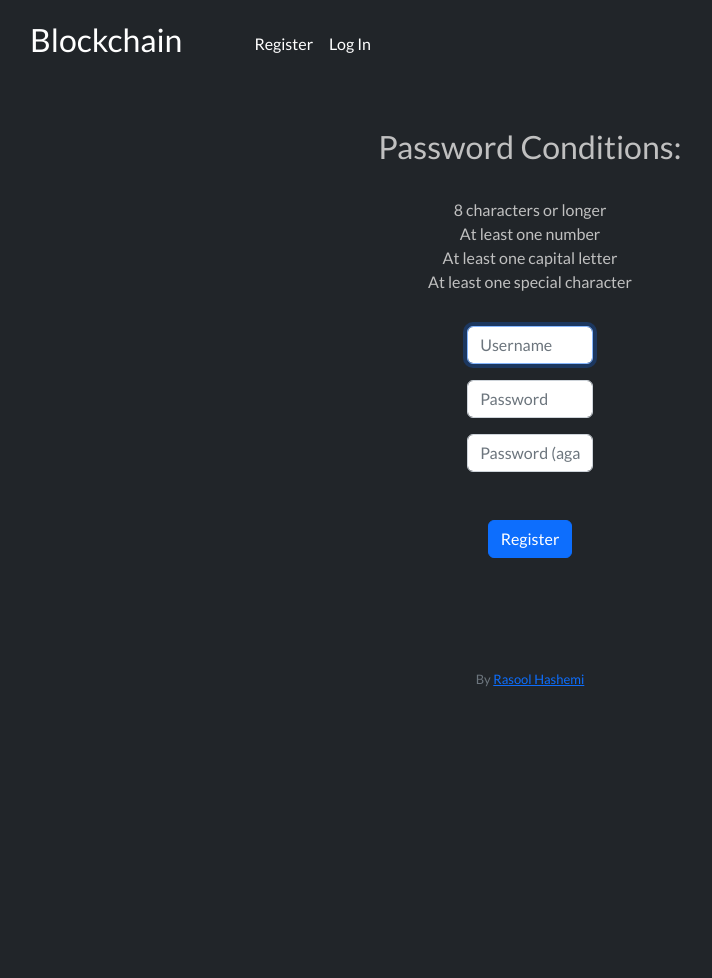
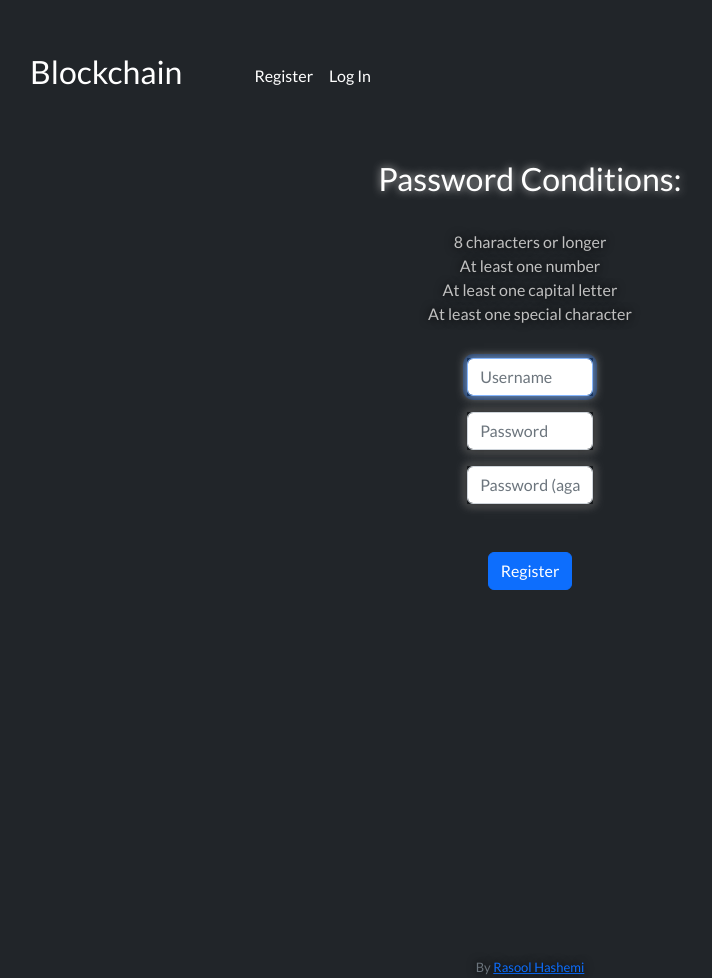
Before and after one commit to hawshemi/Blockchain, a Flask app: page /register in a window 1280 px wide. Shown: the whole page, without its empty margins (110-822 px from the left). Before the commit the page ends 687 px from the top, so only its background shows below. Run offline with Flask 2, Linux system fonts and the light colour scheme; some libraries are stand-ins or nearby versions.

Commit message:
Update styles.css

```diff
--- a/static/styles.css
+++ b/static/styles.css
@@ -7,9 +7,30 @@ body
 
 h2
 {
-    color: silver;
+    color: white;
     font-size: xx-large;
     margin-bottom: 2rem;
+    text-shadow: 0px 0px 8px silver;
+}
+
+h4
+{
+    color: white;
+    text-shadow: 0px 0px 8px black;
+}
+
+h6
+{
+    color: silver;
+}
+
+#particles-js {
+  width: 100%;
+  height: 100%;
+  position: fixed;
+  z-index: -10;
+  top: 0;
+  left: 0
 }
 
 .container
@@ -21,8 +42,9 @@ h2
 {
     /* size for brand */
     font-size: xx-large;
-    margin-left: 8rem;
+    margin-left: 4rem;
     margin-right: 4rem;
+    color: white;
 }
 
 .table-history
@@ -30,6 +52,8 @@ h2
     margin: auto;
     width: 50%;
     margin-bottom: 2rem;
+    box-shadow: 0px 0px 100px black;
+    margin-top: 2rem;
 }
 
 .btn
@@ -37,16 +61,11 @@ h2
     margin-top: 2rem;
 }
 
-.check
-{
-    color: silver;
-    margin-top: 1rem;
-}
-
 .footer
 {
     font-size: small;
-    margin-top: 4rem;
+    margin-top: 20rem;
+    text-shadow: 0px 0px 10px black;
 }
 
 .flash
@@ -55,6 +74,8 @@ h2
     width: 20%;
     margin-bottom: 2rem;
     margin-top: 4rem;
+    box-shadow: 0px 0px 10px silver;
+
 }
 
 .password-condition
@@ -62,6 +83,7 @@ h2
     margin-left: -2rem;
     color: silver;
     margin-bottom: 2rem;
+    text-shadow: 0px 0px 10px black;
 }
 
 .form-group
@@ -69,10 +91,99 @@ h2
     margin: auto;
     width: 10%;
     margin-bottom: 1rem;
+    box-shadow: 0px 0px 10px silver;
+}
+
+.form-control
+{
+    box-shadow: 0px 0px 10px black;
 }
 
 .table-index
 {
     margin: auto;
     width: 25%;
+    box-shadow: 0px 0px 100px black;
 }
+
+.navbar-text li a
+{
+    color: white;
+}
+
+.navbar-logout li a
+{
+    color: silver;
+}
+
+.navbar
+{
+    margin-top: 2rem;
+    margin-left: 4rem;
+    margin-right: 4rem;
+}
+
+.navbar-toggler
+{
+    background-color: silver;
+    color: silver;
+}
+
+.navbar-toggler:hover
+{
+    background-color: silver;
+    color: silver;
+}
+
+a:hover
+{
+    background-color: silver;
+    border-radius: 4px;
+}
+
+.navbar-logout li a:hover
+{
+    background-color: #d9534f;
+}
+
+button.btn
+{
+    transition: 0.2s ease-in-out 0s;
+}
+
+button.btn:hover
+{
+    transform: scale(1.2);
+}
+
+.btn-secondary
+{
+    box-shadow: 0px 0px 10px silver;
+}
+
+.btn-danger
+{
+    box-shadow: 0px 0px 10px red;
+}
+
+.login-container
+{
+    margin-left: 34%;
+    margin-top: 10%;
+}
+
+.login-img
+{
+    display: flex;
+    position: absolute;
+    max-width: 100%;
+    width: 30%;
+    height: auto;
+    margin-left: 13%;
+
+}
+
+.error-container
+{
+    margin-top: 4rem;
+}
```
